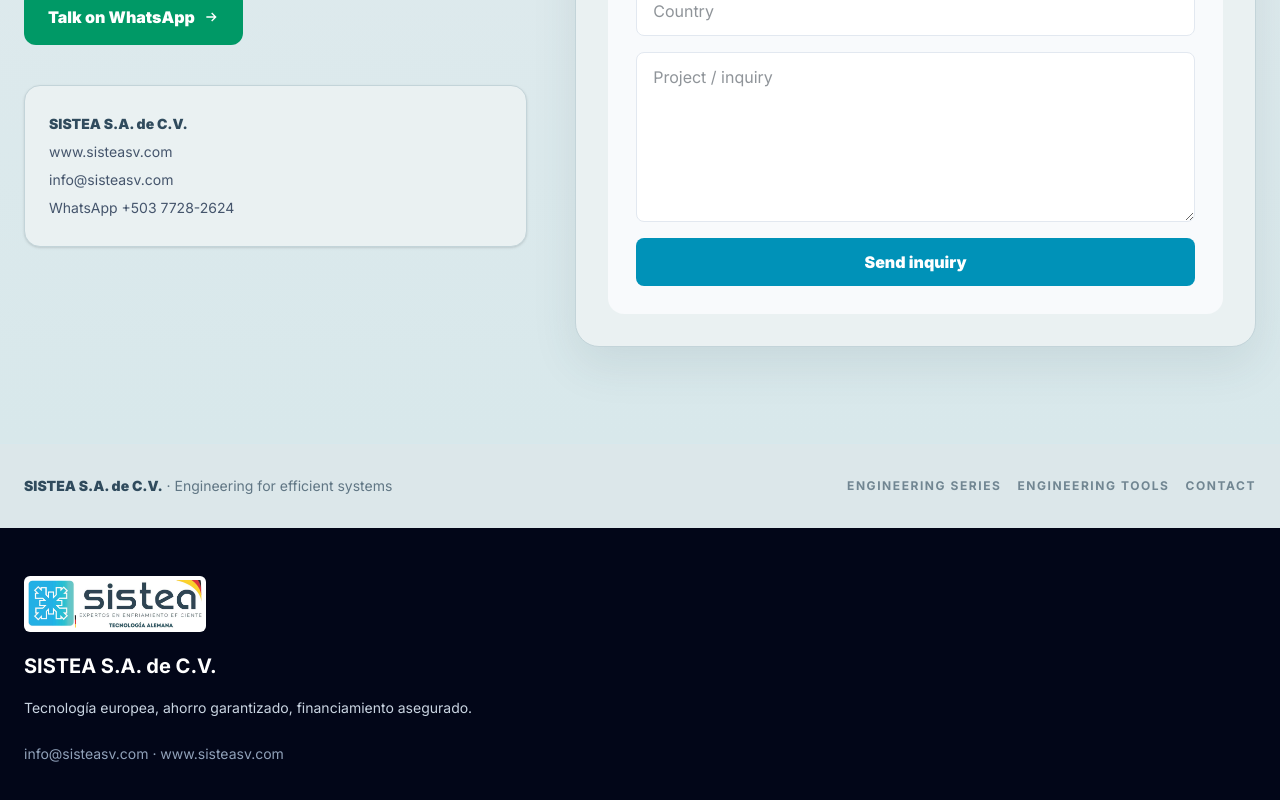
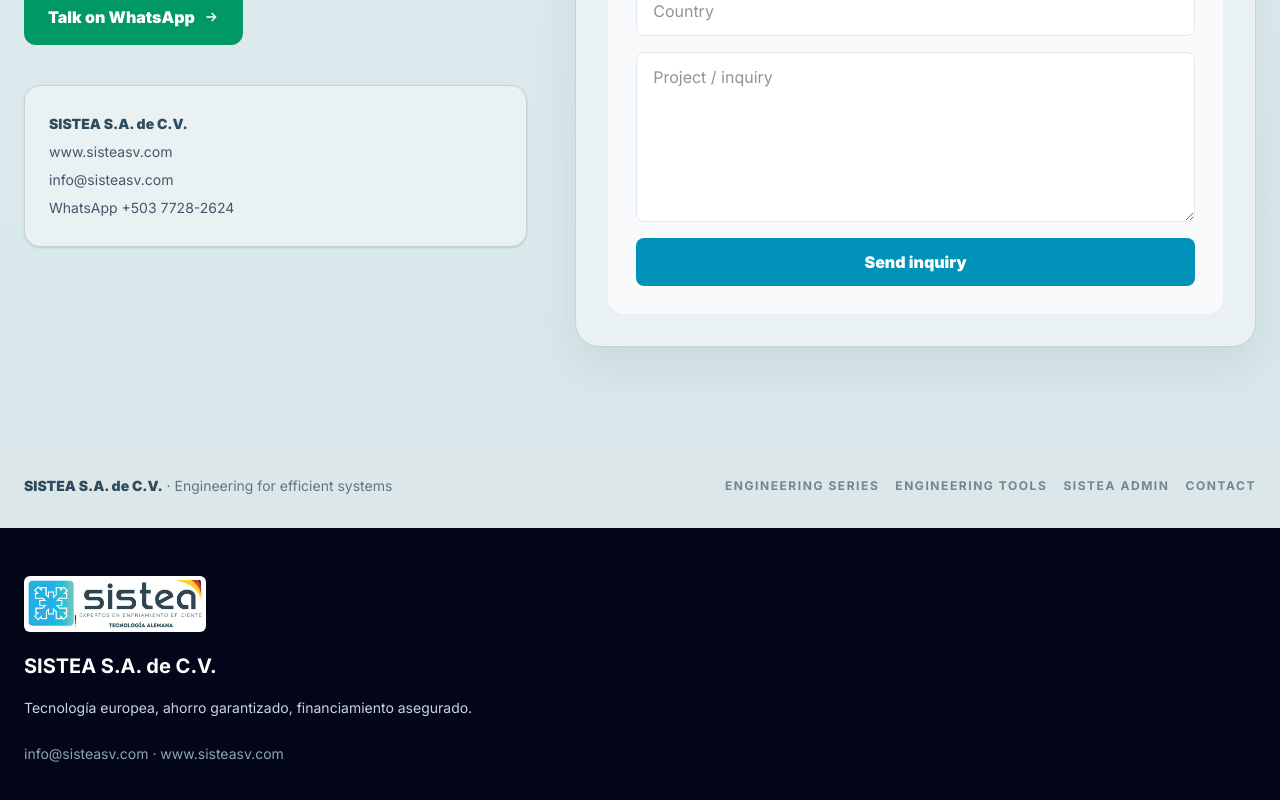
Before and after one commit to andreasreith-glitch/sistea-digital-platform-v4, a Next.js app in the folder sistea-digital-platform/: page /en in a window 1280 px wide. Shown: the part 10889-11689 px from the top of the page. Built offline with nearby package versions, Linux system fonts and the light colour scheme.

Commit message:
Update APP_URL and add ADMIN_URL in page.tsx

```diff
--- a/sistea-digital-platform/src/app/[locale]/page.tsx
+++ b/sistea-digital-platform/src/app/[locale]/page.tsx
@@ -6,7 +6,8 @@
 
 export const runtime = "edge";
 
-const APP_URL = "https://jolly-wood-2bda.andreas-reith.workers.dev";
+const APP_URL = "https://sistea-engineering-tools-secure.andreas-reith.workers.dev";
+const ADMIN_URL = "https://sistea-engineering-tools-secure.andreas-reith.workers.dev/admin";
 const AMAZON_URL = "https://www.amazon.com/author/andreasreith";
 const WHATSAPP_URL = "https://wa.me/50377282624";
 const BASE_ESI_URL = "https://energy-base.org/projects/energy-savings-insurance-europe/";
@@ -1332,6 +1333,7 @@
           <div className="flex flex-wrap gap-4 text-xs font-bold uppercase tracking-[.13em] text-[#718692]">
             <a href={AMAZON_URL} target="_blank" rel="noreferrer" className="hover:text-[#159dc5]">Engineering Series</a>
             <a href={APP_URL} target="_blank" rel="noreferrer" className="hover:text-[#159dc5]">Engineering Tools</a>
+            <a href={ADMIN_URL} target="_blank" rel="noreferrer" className="hover:text-[#159dc5]">SISTEA Admin</a>
             <a href="#contact" className="hover:text-[#159dc5]">Contact</a>
           </div>
         </div>
```
